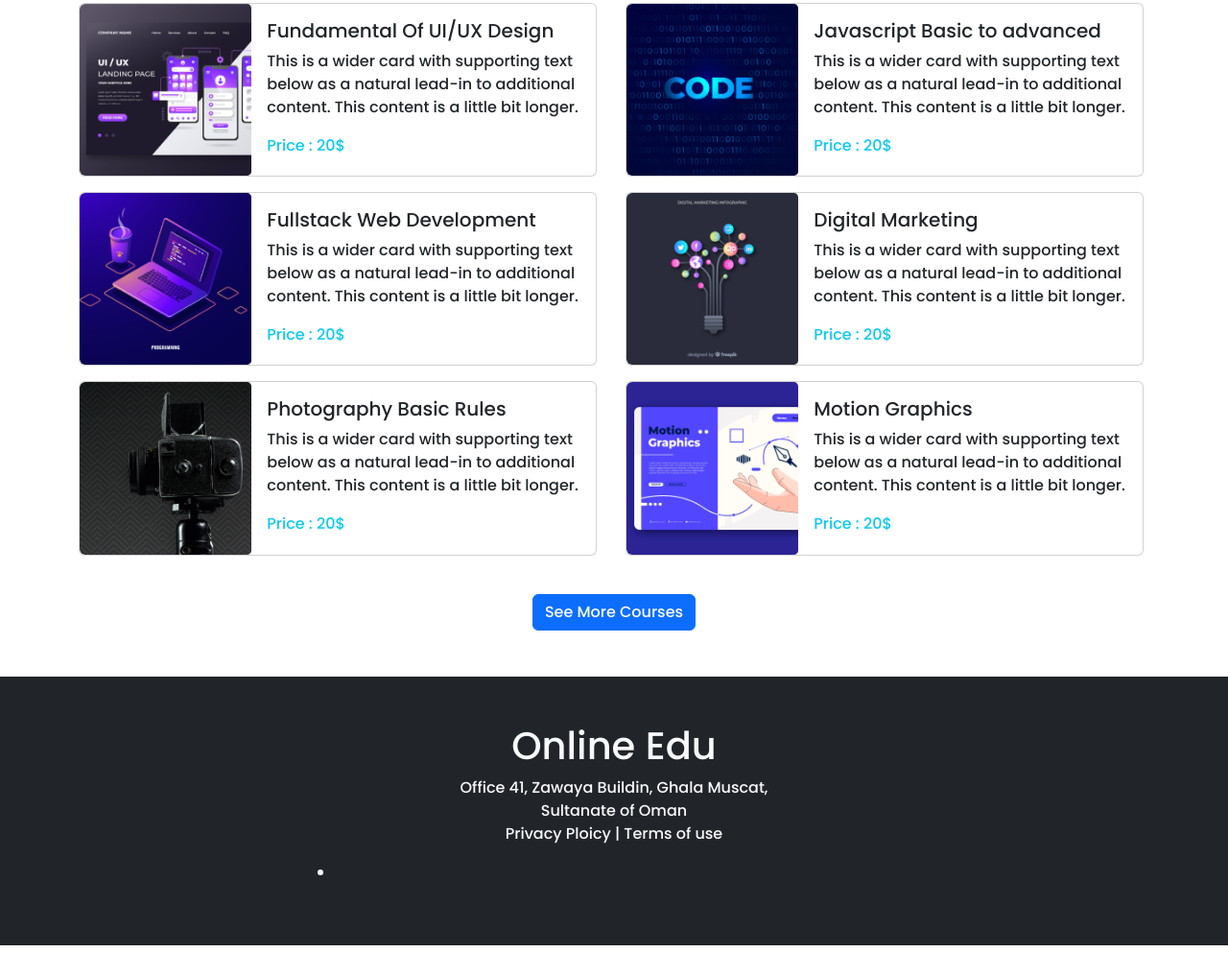
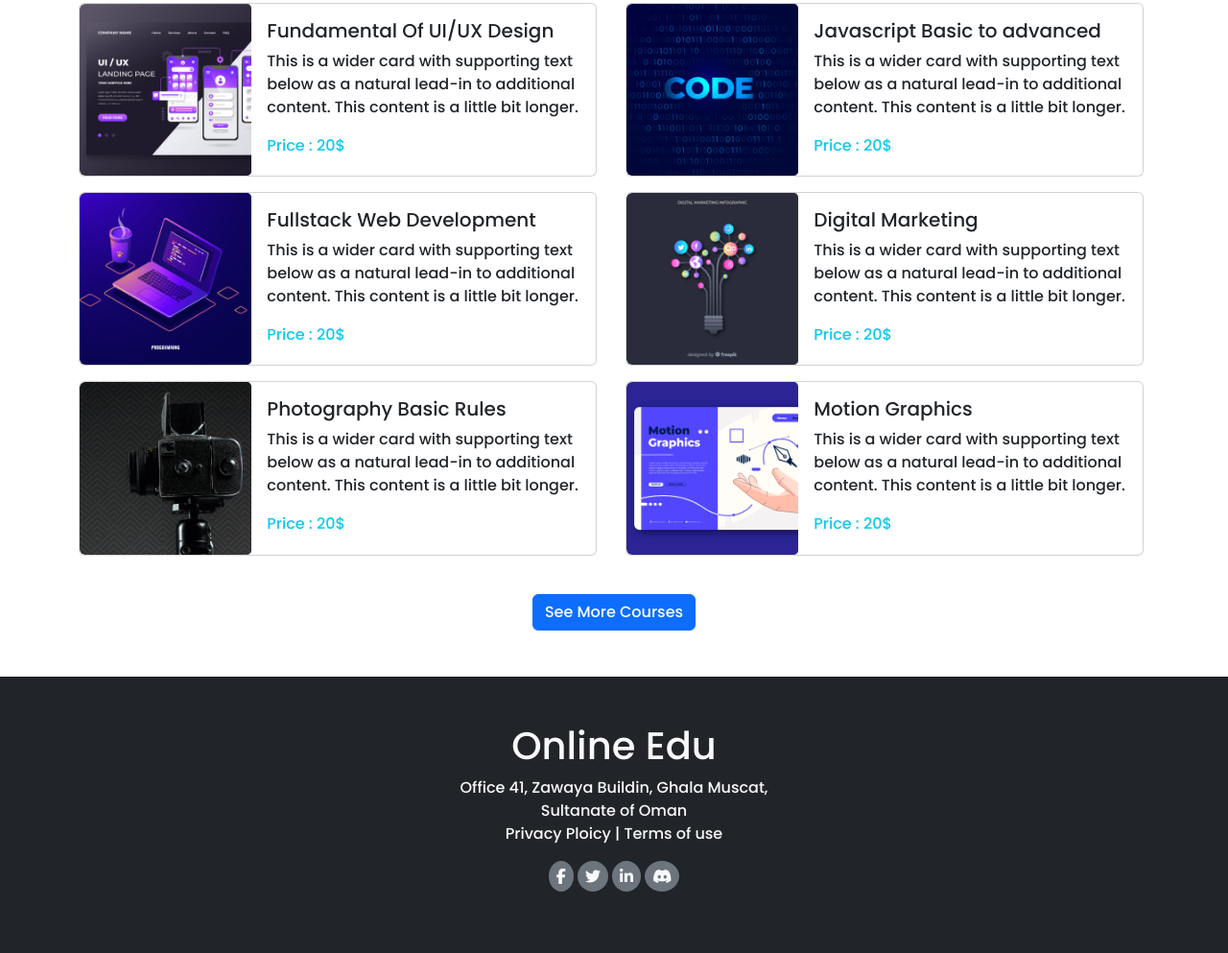
Before and after one commit to amdadullah/assignment-3, a plain HTML site: page index.html in a window 1280 px wide. Shown: the part 911-1904 px from the top of the page at 96% size. Drawn offline with Linux system fonts and the light colour scheme.

Commit message:
add new code

```diff
--- a/index.html
+++ b/index.html
@@ -5,6 +5,8 @@
     <meta http-equiv="X-UA-Compatible" content="IE=edge">
     <meta name="viewport" content="width=device-width, initial-scale=1.0">
     <title>Online Edu</title>
+    <!-- font awesome -->
+    <script src="https://kit.fontawesome.com/dac7735864.js" crossorigin="anonymous"></script>
     <!-- bootstrap css -->
     <link rel="stylesheet" href="bootstrap/bootstrap.min.css">
     <!-- style css -->
@@ -220,9 +222,12 @@
             <h1>Online Edu</h1>
             <p>Office 41, Zawaya Buildin, Ghala Muscat, <br>Sultanate of Oman
             <br> Privacy Ploicy | Terms of use</p>
-            <ul class="social">
-              <li><a href="#"></a></li>
-            </ul>
+            <p>
+              <a href="#"><i class="fa-brands fa-facebook-f rounded-circle p-2 bg-secondary text-light"></i></a>
+              <a href="#"><i class="fa-brands fa-twitter rounded-circle p-2 bg-secondary text-light"></i></a>
+              <a href="#"><i class="fa-brands fa-linkedin-in rounded-circle p-2 bg-secondary text-light"></i></a>
+              <a href="#"><i class="fa-brands fa-discord rounded-circle p-2 bg-secondary text-light"></i></a>
+            </p>
           </div>
         </div>
       </footer>
```
